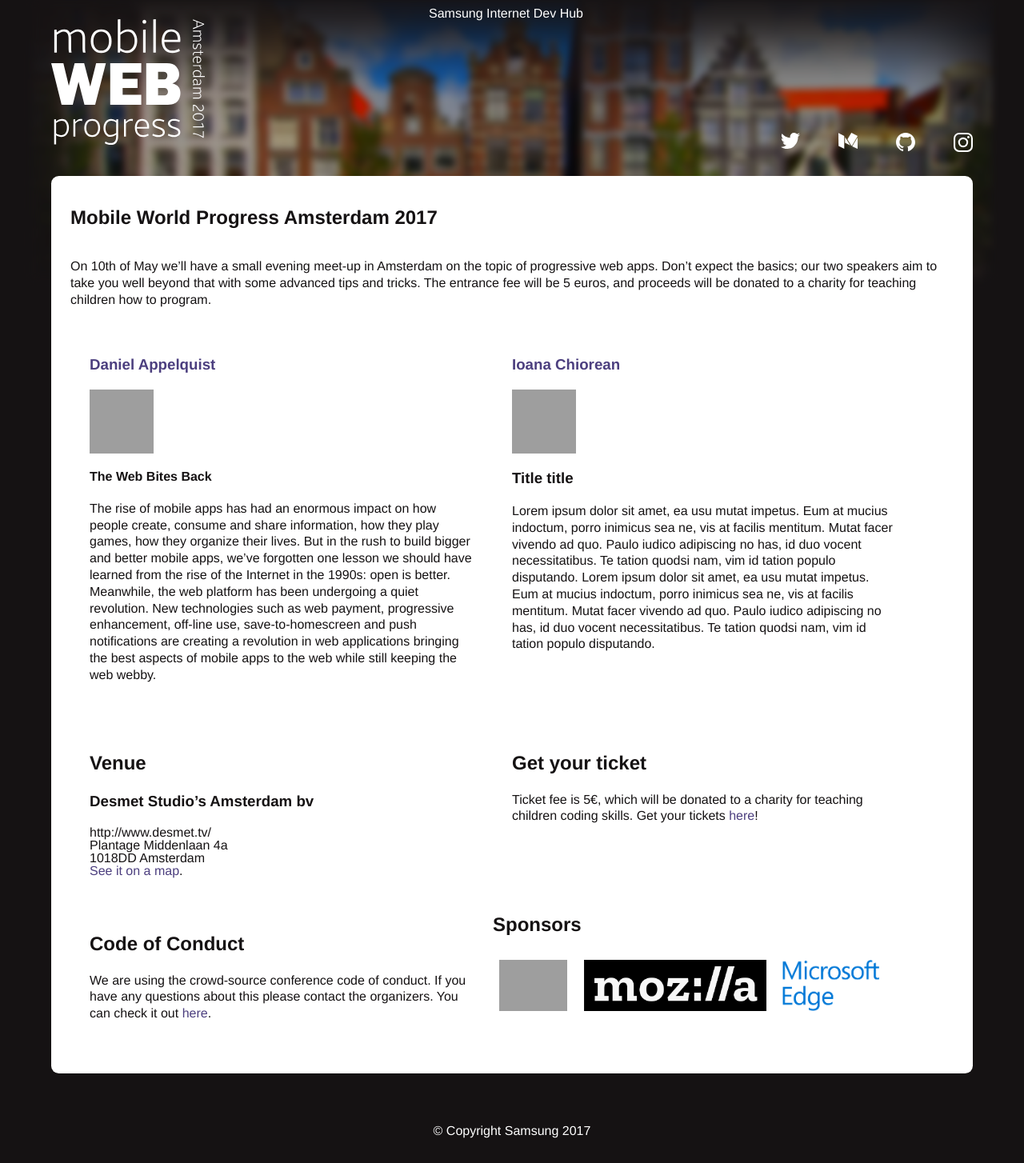
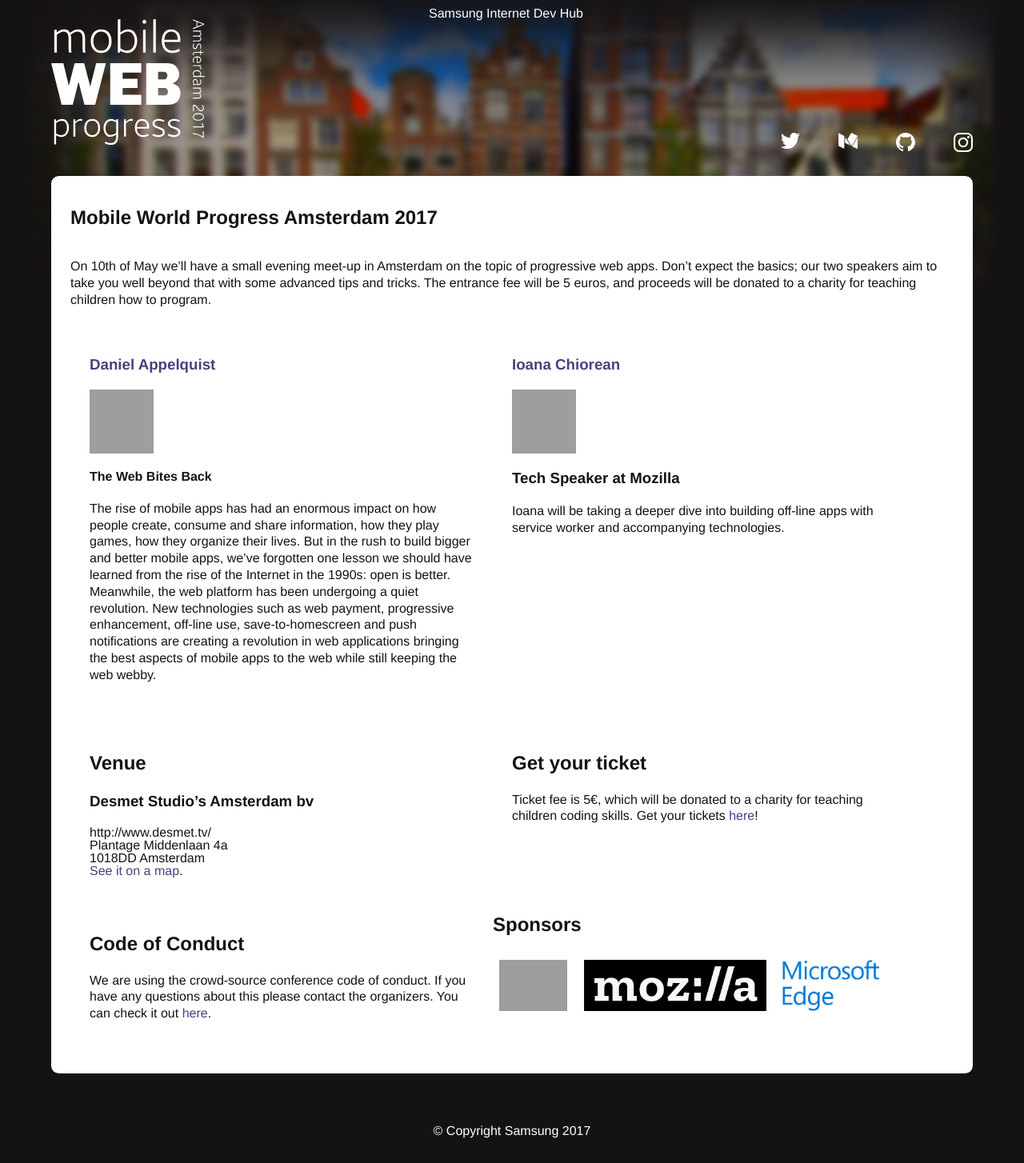
Before and after one commit to SamsungInternet/homepage-archive, a Jekyll site: the page built from events/mwp-ams.md, in a window 1280 px wide, cut to the strip 0-1454 px from the top of the page. Shown: the whole strip at 80% size. Built offline with Jekyll 4.4.1, drawn with Linux system fonts in a browser that asks for light colours; grey boxes are pictures that could not be loaded.

Commit message:
Update Ioana title and description

```diff
--- a/events/mwp-ams.md
+++ b/events/mwp-ams.md
@@ -17,8 +17,8 @@
     <div class="event-well-item"><h3><a href="https://twitter.com/ioana_cis">Ioana Chiorean</a></h3>
 
         <img src="https://pbs.twimg.com/profile_images/798036990461624321/DckqjgK9.jpg" class="speaker-pic">
-        <h3>Title title</h3>
-        <p>Lorem ipsum dolor sit amet, ea usu mutat impetus. Eum at mucius indoctum, porro inimicus sea ne, vis at facilis mentitum. Mutat facer vivendo ad quo. Paulo iudico adipiscing no has, id duo vocent necessitatibus. Te tation quodsi nam, vim id tation populo disputando. Lorem ipsum dolor sit amet, ea usu mutat impetus. Eum at mucius indoctum, porro inimicus sea ne, vis at facilis mentitum. Mutat facer vivendo ad quo. Paulo iudico adipiscing no has, id duo vocent necessitatibus. Te tation quodsi nam, vim id tation populo disputando.</p>
+        <h3>Tech Speaker at Mozilla</h3>
+        <p>Ioana will be taking a deeper dive into building off-line apps with service worker and accompanying technologies.</p>
     </div>
     <div class="event-well-item"><h2>Venue</h2>
         <h3>Desmet Studio’s Amsterdam bv</h3>
```
